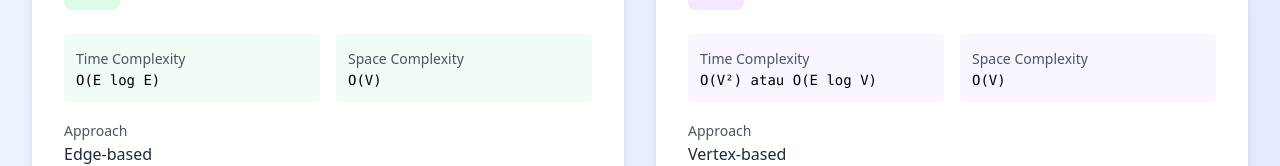
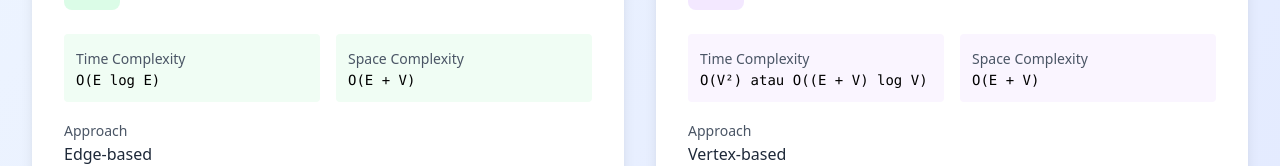
Before and after one commit to AnthonyS051105/Materi_Game_MST, a Next.js app: page /perbandingan in a window 1280 px wide. Shown: the part 532-698 px from the top of the page. Built offline with nearby package versions, Linux system fonts and the light colour scheme.

Commit message:
Change: Mengubah kompleksitas ruang dan waktu di page perbandingan

```diff
--- a/src/app/perbandingan/perbandingan.js
+++ b/src/app/perbandingan/perbandingan.js
@@ -19,7 +19,7 @@ export default function Perbandingan() {
       icon: Settings,
       color: "green",
       timeComplexity: "O(E log E)",
-      spaceComplexity: "O(V)",
+      spaceComplexity: "O(E + V)",
       approach: "Edge-based",
       dataStructure: "Union-Find (Disjoint Set)",
       advantages: [
@@ -45,8 +45,8 @@ export default function Perbandingan() {
       name: "Algoritma Prim",
       icon: Zap,
       color: "purple",
-      timeComplexity: "O(V²) atau O(E log V)",
-      spaceComplexity: "O(V)",
+      timeComplexity: "O(V²) atau O((E + V) log V)",
+      spaceComplexity: "O(E + V)",
       approach: "Vertex-based",
       dataStructure: "Priority Queue/Heap",
       advantages: [
```
